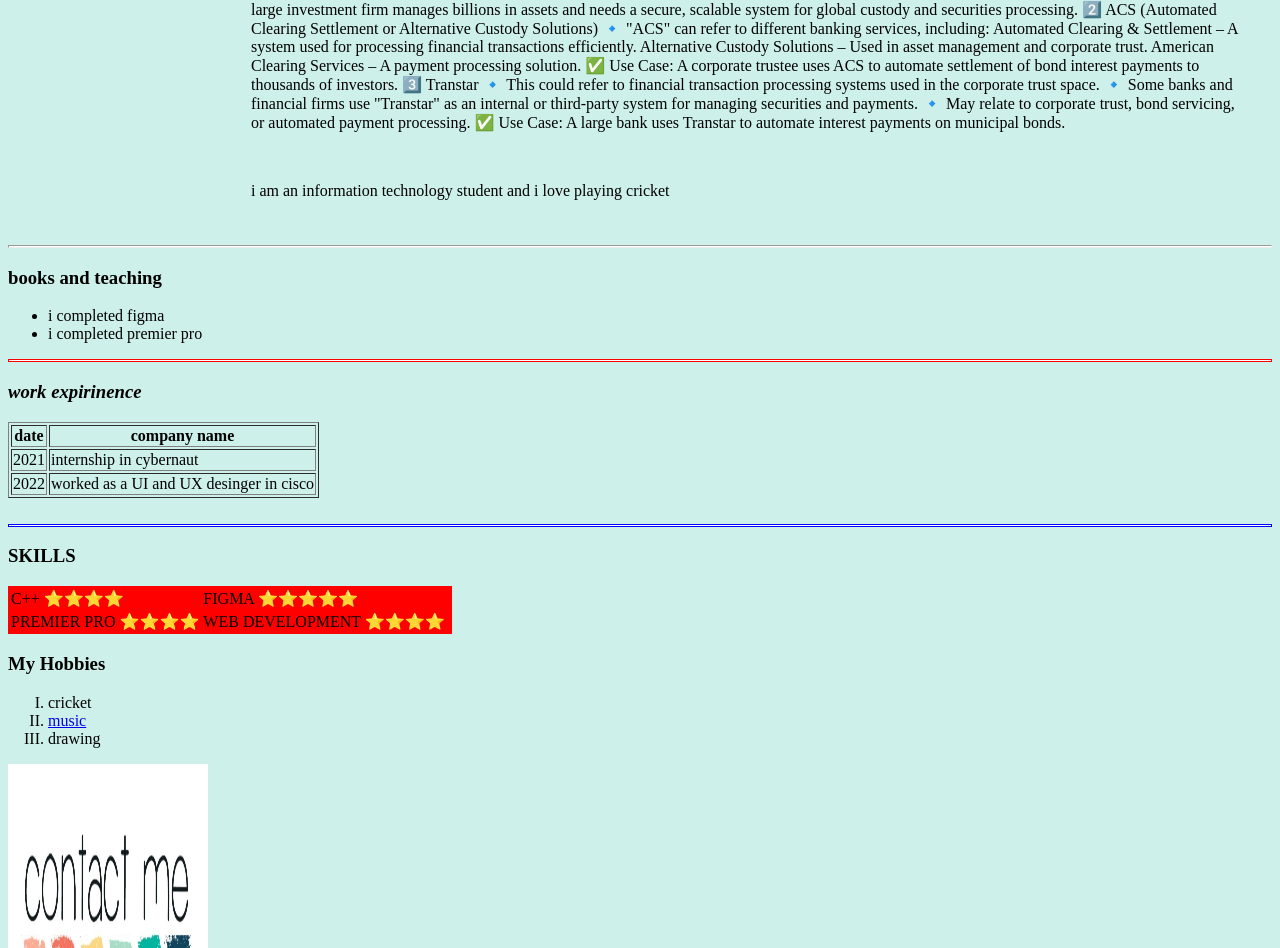
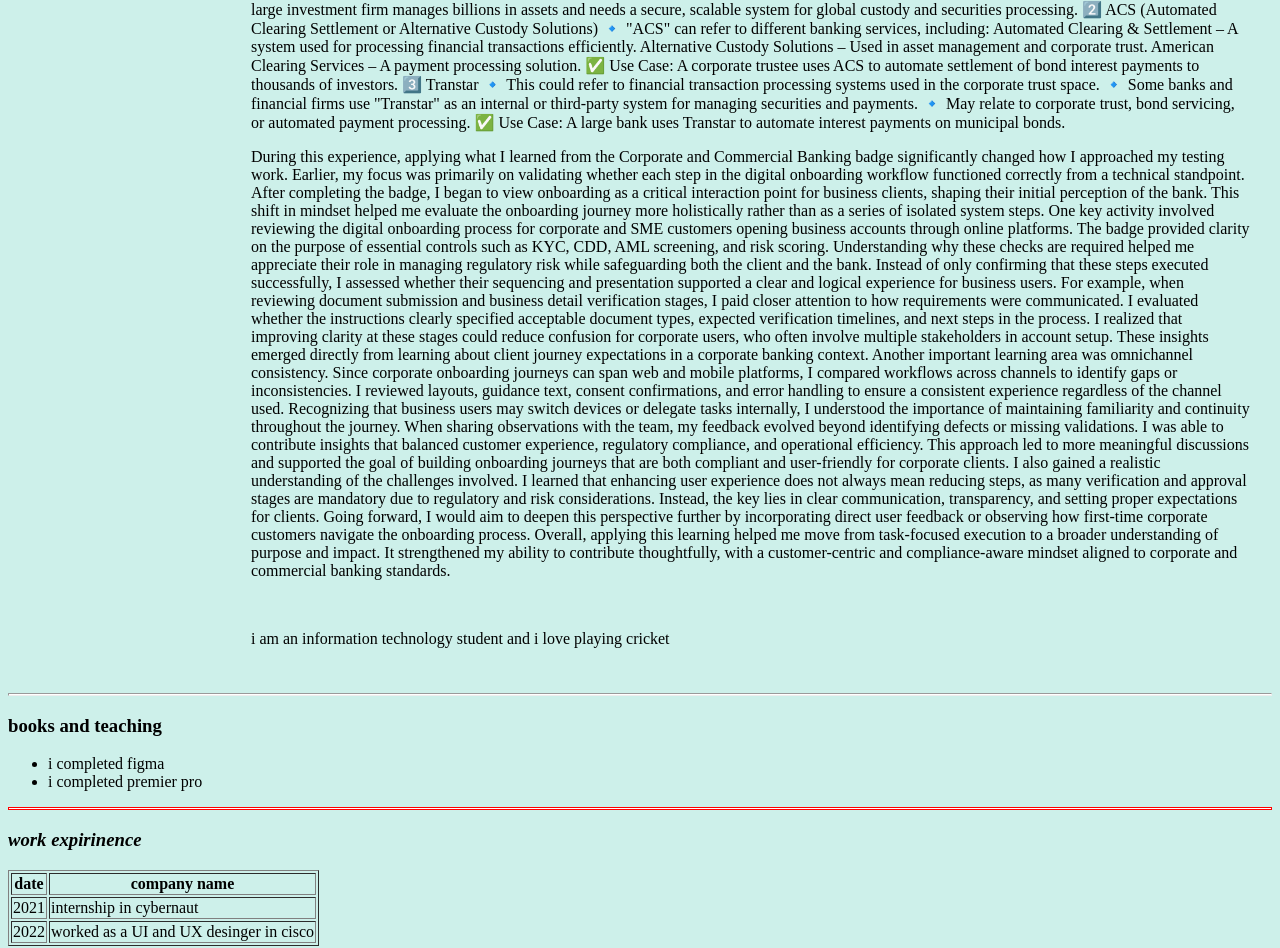
Before and after one commit to sameeru18/cv, a plain HTML site: page index.html in a window 1280 px wide. Shown: the part 3891-4839 px from the top of the page. Drawn offline with Linux system fonts and the light colour scheme.

Commit message:
Update index.html

```diff
--- a/index.html
+++ b/index.html
@@ -654,7 +654,19 @@ American Clearing Services – A payment processing solution.
 
 ✅ Use Case: A large bank uses Transtar to automate interest payments on municipal bonds.</p>
 
+        <p> During this experience, applying what I learned from the Corporate and Commercial Banking badge significantly changed how I approached my testing work. Earlier, my focus was primarily on validating whether each step in the digital onboarding workflow functioned correctly from a technical standpoint. After completing the badge, I began to view onboarding as a critical interaction point for business clients, shaping their initial perception of the bank. This shift in mindset helped me evaluate the onboarding journey more holistically rather than as a series of isolated system steps.
 
+One key activity involved reviewing the digital onboarding process for corporate and SME customers opening business accounts through online platforms. The badge provided clarity on the purpose of essential controls such as KYC, CDD, AML screening, and risk scoring. Understanding why these checks are required helped me appreciate their role in managing regulatory risk while safeguarding both the client and the bank. Instead of only confirming that these steps executed successfully, I assessed whether their sequencing and presentation supported a clear and logical experience for business users.
+
+For example, when reviewing document submission and business detail verification stages, I paid closer attention to how requirements were communicated. I evaluated whether the instructions clearly specified acceptable document types, expected verification timelines, and next steps in the process. I realized that improving clarity at these stages could reduce confusion for corporate users, who often involve multiple stakeholders in account setup. These insights emerged directly from learning about client journey expectations in a corporate banking context.
+
+Another important learning area was omnichannel consistency. Since corporate onboarding journeys can span web and mobile platforms, I compared workflows across channels to identify gaps or inconsistencies. I reviewed layouts, guidance text, consent confirmations, and error handling to ensure a consistent experience regardless of the channel used. Recognizing that business users may switch devices or delegate tasks internally, I understood the importance of maintaining familiarity and continuity throughout the journey.
+
+When sharing observations with the team, my feedback evolved beyond identifying defects or missing validations. I was able to contribute insights that balanced customer experience, regulatory compliance, and operational efficiency. This approach led to more meaningful discussions and supported the goal of building onboarding journeys that are both compliant and user-friendly for corporate clients.
+
+I also gained a realistic understanding of the challenges involved. I learned that enhancing user experience does not always mean reducing steps, as many verification and approval stages are mandatory due to regulatory and risk considerations. Instead, the key lies in clear communication, transparency, and setting proper expectations for clients. Going forward, I would aim to deepen this perspective further by incorporating direct user feedback or observing how first-time corporate customers navigate the onboarding process.
+
+Overall, applying this learning helped me move from task-focused execution to a broader understanding of purpose and impact. It strengthened my ability to contribute thoughtfully, with a customer-centric and compliance-aware mindset aligned to corporate and commercial banking standards.</p>
         <br />
         <p>i am an information technology student and i love playing cricket</p>
       </td>
```
